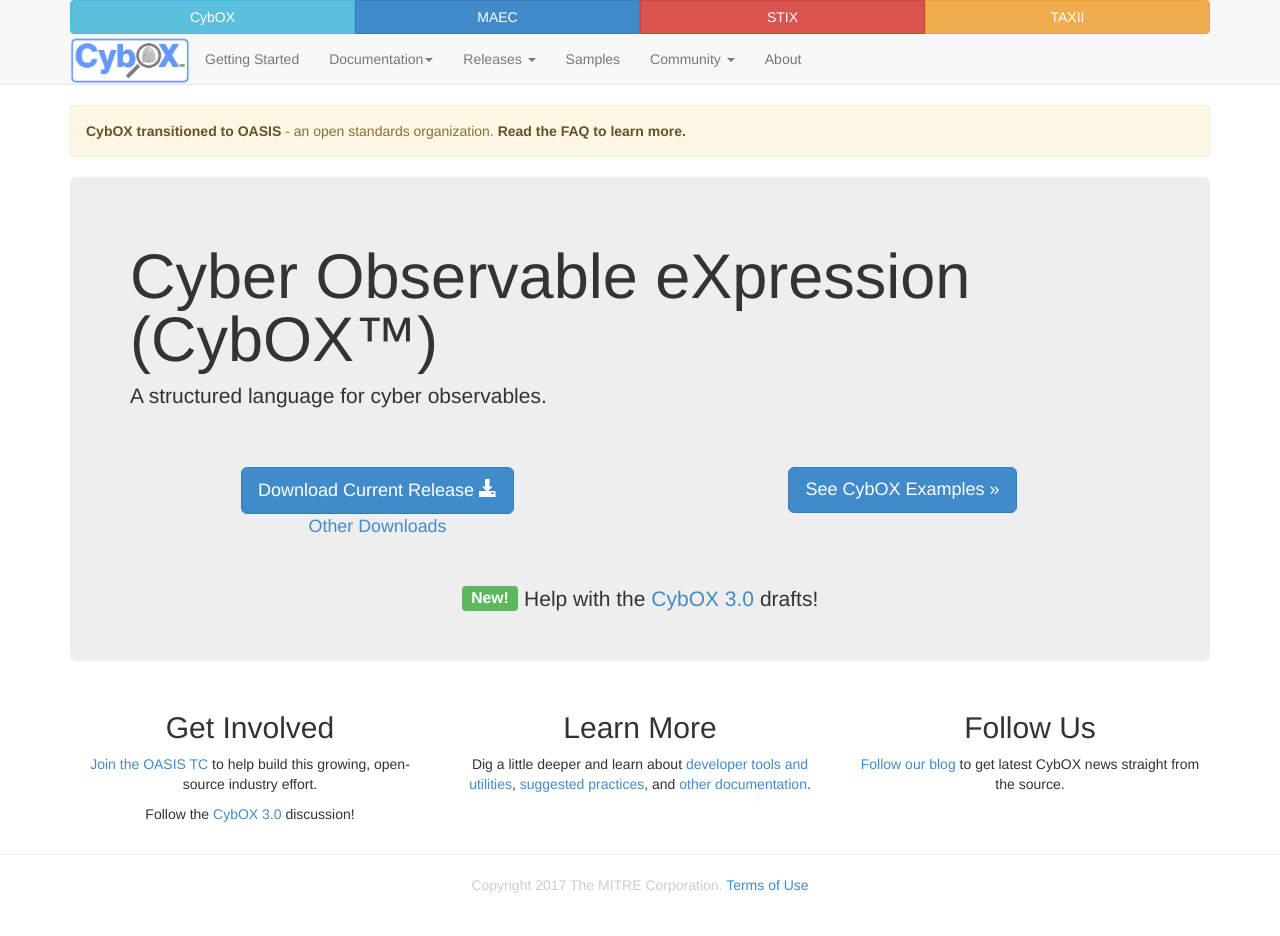
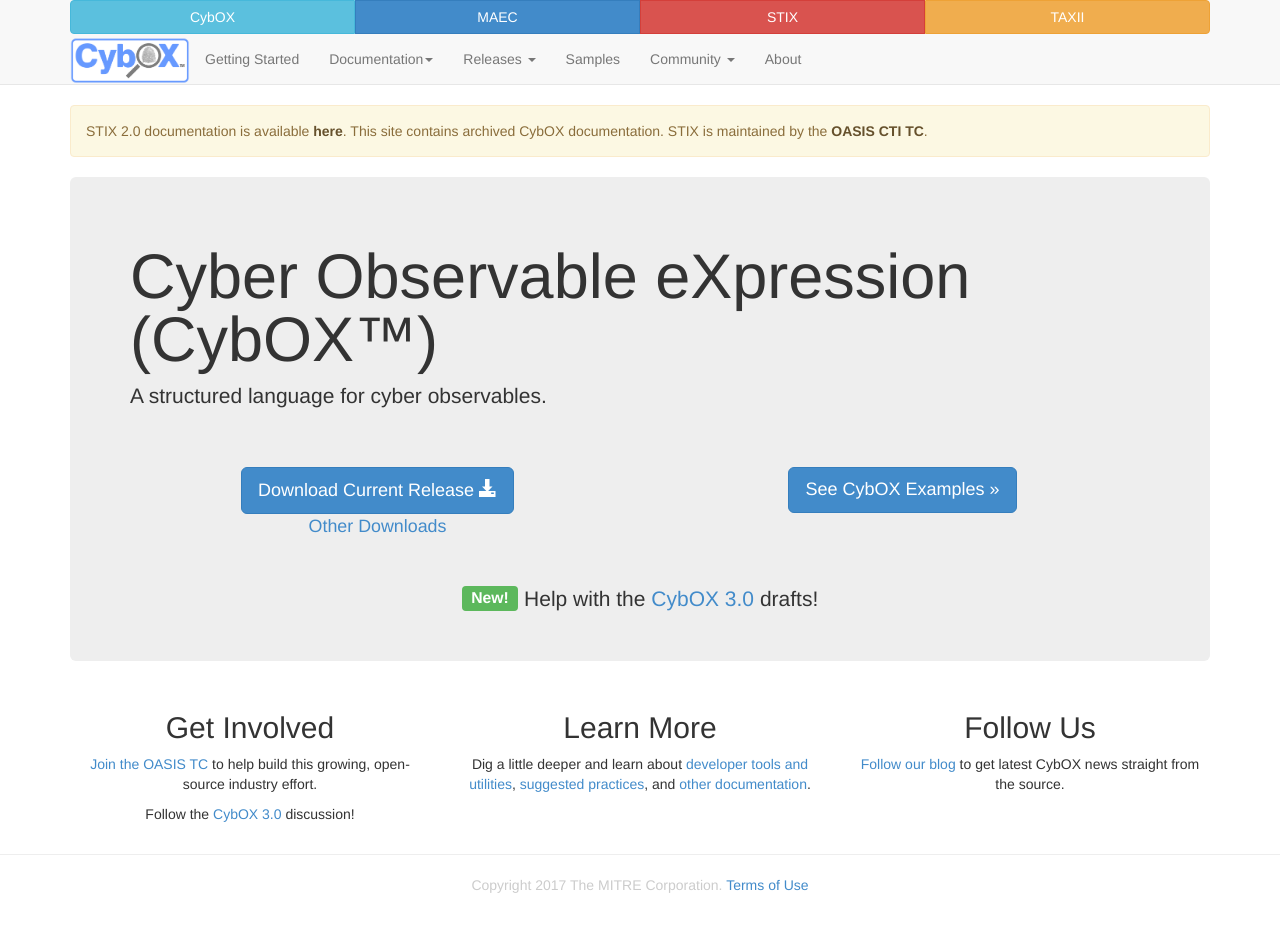
Before and after one commit to CybOXProject/cyboxproject.github.io, a Jekyll site: the page built from index.md, in a window 1280 px wide. Built offline with Jekyll 4.4.1, drawn with Linux system fonts in a browser that asks for light colours.

Commit message:
Added Banner for STIX 2.0

```diff
--- a/index.md
+++ b/index.md
@@ -6,11 +6,7 @@
 ---
 
 <div class="alert alert-warning" role="alert">
-  <a href="https://www.oasis-open.org/committees/tc_home.php?wg_abbrev=cti" class="alert-link">
-  CybOX transitioned to OASIS </a>
-  - an open standards organization.
-  <a href="https://stixproject.github.io/oasis-faq.pdf" class="alert-link">
-  Read the FAQ to learn more.</a>
+  STIX 2.0 documentation is available <a href="https://oasis-open.github.io/cti-documentation/" class="alert-link">here</a>. This site contains archived CybOX documentation. STIX is maintained by the <a href="https://www.oasis-open.org/committees/tc_home.php?wg_abbrev=cti" class="alert-link"> OASIS CTI TC</a>.
 </div>
 
 <div class="jumbotron">
```
